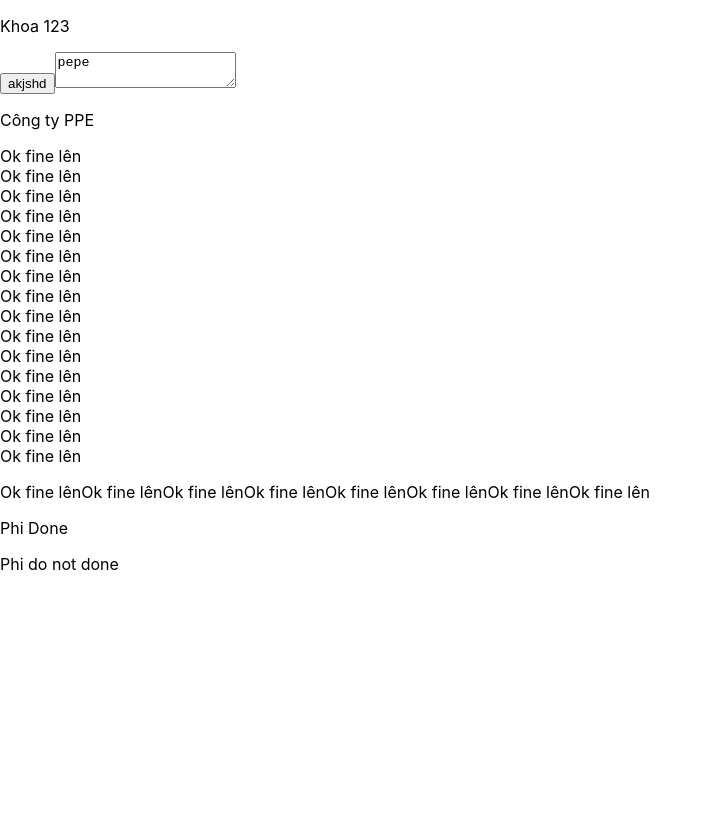
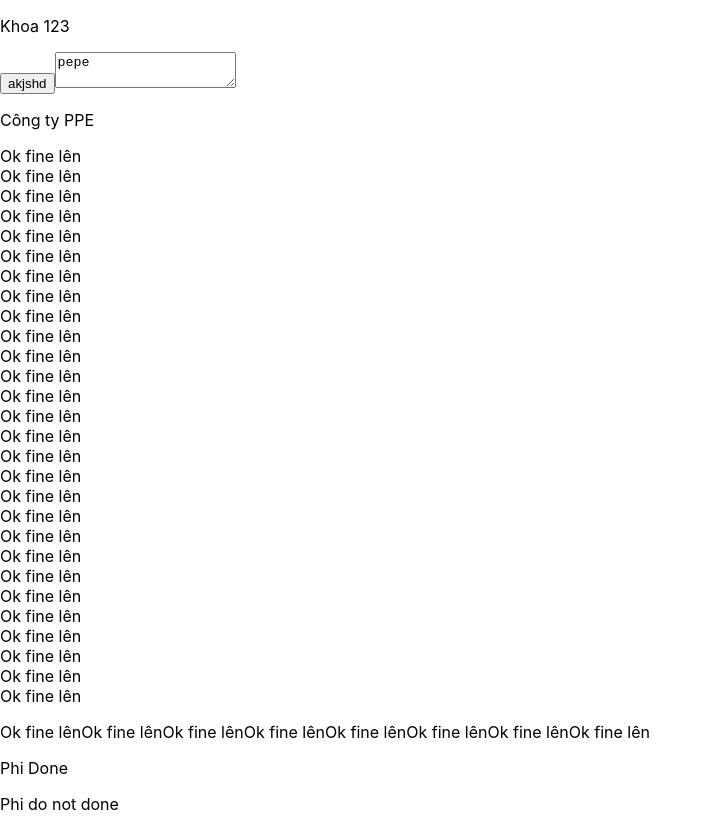
Before and after one commit to nguyenvanphi98/GitTestPpe, a React (Create React App) app: page / in a window 1280 px wide. Shown: the whole page, without its empty margins (0-712 px from the left). Before the commit the page ends 800 px from the top, so only its background shows below. Built offline with nearby package versions, Linux system fonts and the light colour scheme.

Commit message:
Update Khoa.js

```diff
--- a/src/components/Khoa.js
+++ b/src/components/Khoa.js
@@ -32,6 +32,25 @@ const Khoa = () => {
         <div> Ok fine lên</div>
         <div> Ok fine lên</div>
       </div>
+    <div>
+        <div> Ok fine lên</div>
+        <div> Ok fine lên</div>
+        <div> Ok fine lên</div>
+        <div> Ok fine lên</div>
+      </div>
+    <div>
+        <div> Ok fine lên</div>
+        <div> Ok fine lên</div>
+        <div> Ok fine lên</div>
+        <div> Ok fine lên</div>
+      </div>
+    <div>
+        <div> Ok fine lên</div>
+        <div> Ok fine lên</div>
+        <div> Ok fine lên</div>
+        <div> Ok fine lên</div>
+      </div>
+
      <p>Ok fine lênOk fine lênOk fine lênOk fine lênOk fine lênOk fine lênOk fine lênOk fine lên</p>
 
     </div>
```
